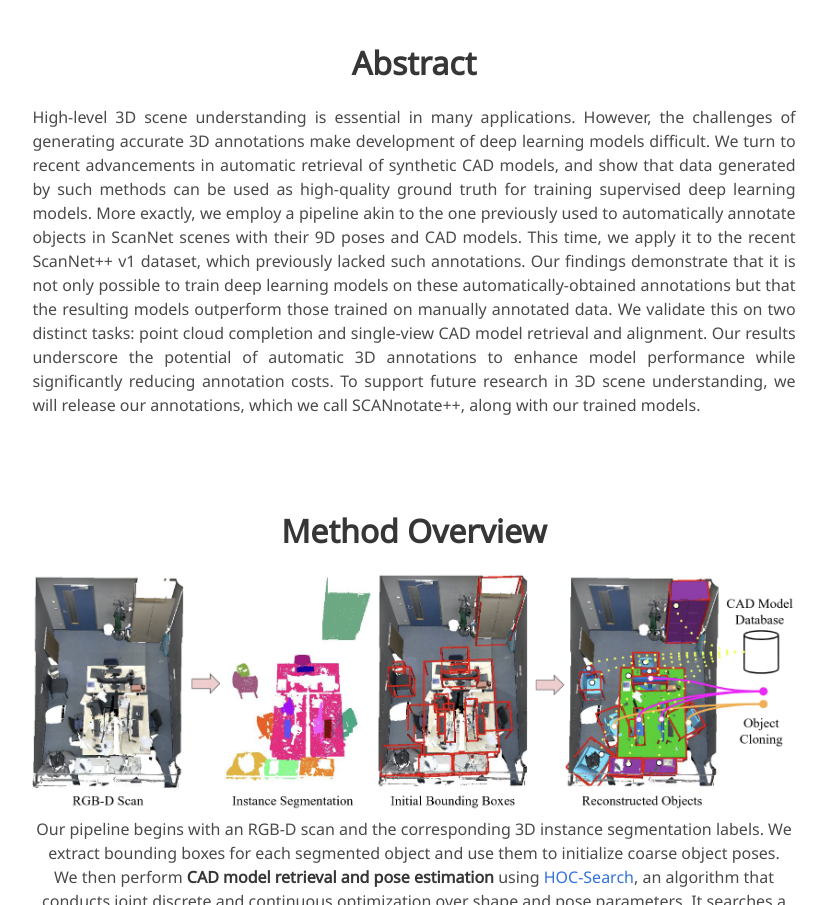
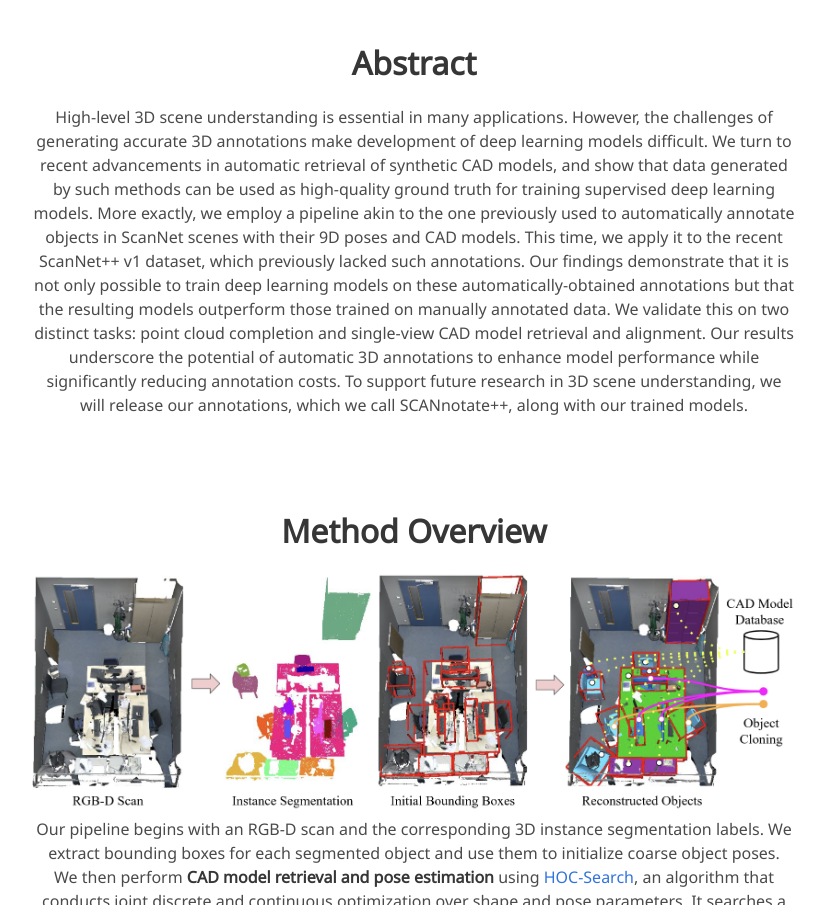
Before and after one commit to stefan-ainetter/SCANnotatepp, a plain HTML site: page index.html in a window 1280 px wide. Shown: the part 854-1759 px from the top of the page, without its empty margins (226-1053 px from the left). Drawn offline with nearby package versions, Linux system fonts and the light colour scheme; some icons are missing; a web font is replaced by a local one.

Commit message:
Update webpage

```diff
--- a/index.html
+++ b/index.html
@@ -97,11 +97,11 @@
     <div class="columns is-centered has-text-centered">
       <div class="column is-four-fifths">
         <h2 class="title is-3">Abstract</h2>
-        <div class="content has-text-justified">
+<!--        <div class="content has-text-justified">-->
           <p>
             High-level 3D scene understanding is essential in many applications. However, the challenges of generating accurate 3D annotations make development of deep learning models difficult. We turn to recent advancements in automatic retrieval of synthetic CAD models, and show that data generated by such methods can be used as high-quality ground truth for training supervised deep learning models. More exactly, we employ a pipeline akin to the one previously used to automatically annotate objects in ScanNet scenes with their 9D poses and CAD models. This time, we apply it to the recent ScanNet++ v1 dataset, which previously lacked such annotations. Our findings demonstrate that it is not only possible to train deep learning models on these automatically-obtained annotations but that the resulting models outperform those trained on manually annotated data. We validate this on two distinct tasks: point cloud completion and single-view CAD model retrieval and alignment. Our results underscore the potential of automatic 3D annotations to enhance model performance while significantly reducing annotation costs. To support future research in 3D scene understanding, we will release our annotations, which we call SCANnotate++, along with our trained models.
           </p>
-        </div>
+<!--        </div>-->
       </div>
     </div>
   </div>
```
